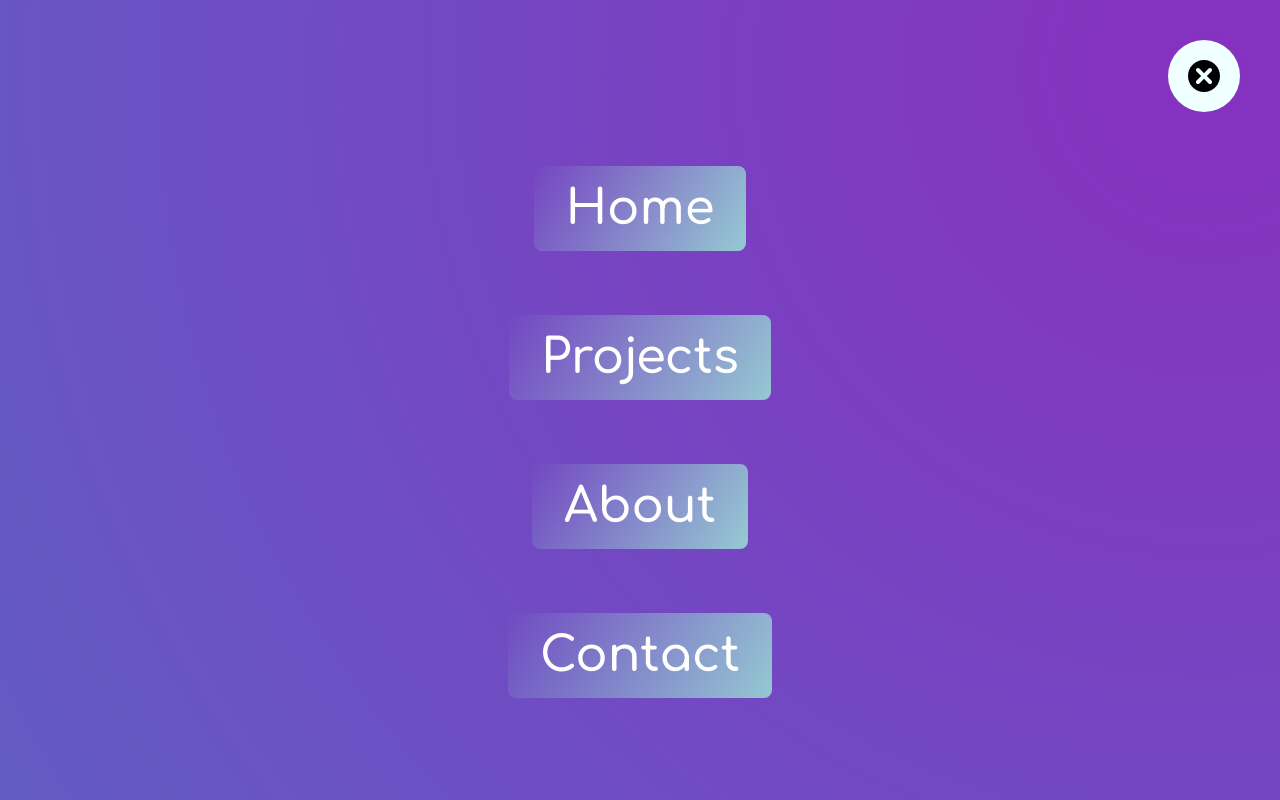
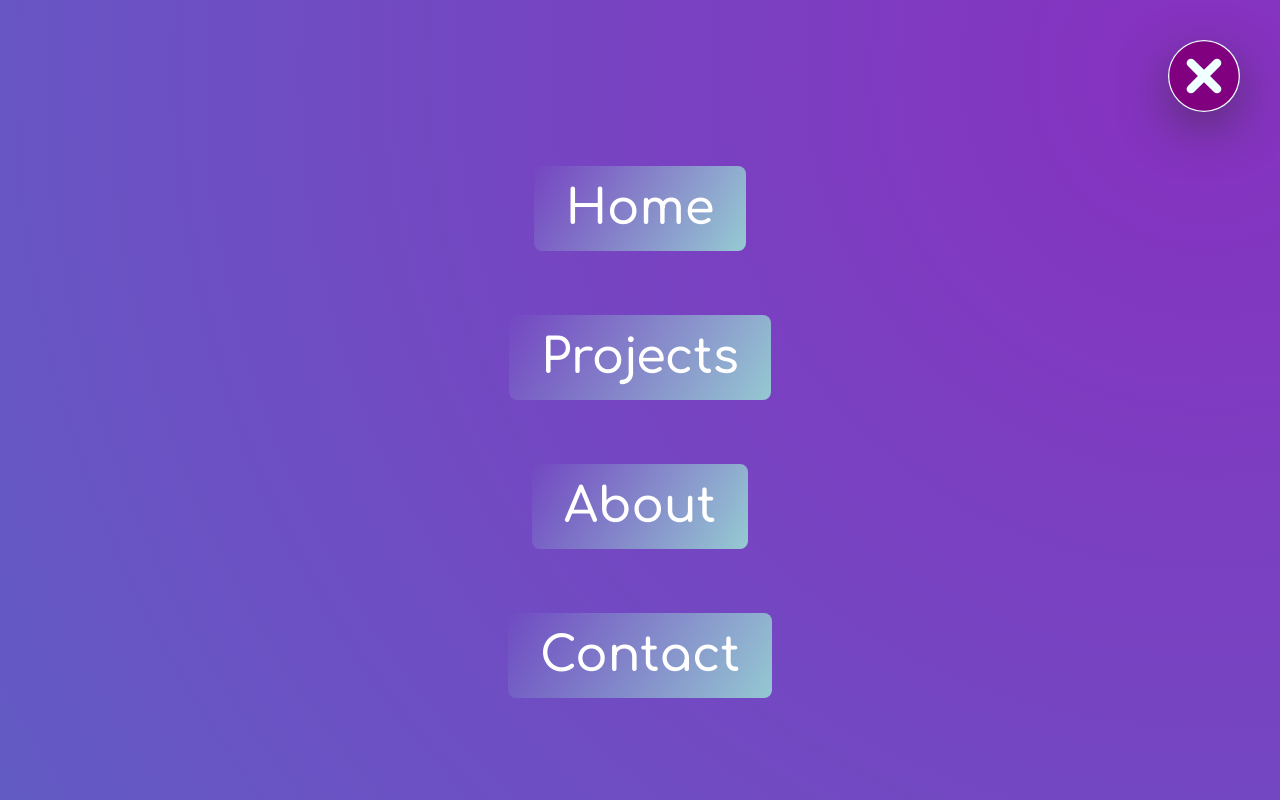
Before and after one commit to Julu1994/Mahamudur-Jewel, a React (Create React App) app in the folder my-portfolio/: page / in a window 1280 px wide. Both pictures are taken after a click on the icon 1204 px from the left and 76 px from the top of the page. Shown: the top 800 px of the page. Built offline with nearby package versions, Linux system fonts and the light colour scheme; a web font is replaced by a local one.

Commit message:
adding animation on navigation bar

```diff
--- a/my-portfolio/src/components/navbar.js
+++ b/my-portfolio/src/components/navbar.js
@@ -12,6 +12,10 @@ function Navbar() {
                 <div className="nav__icon">
                     {nabvarr ? (
                         <TiDelete
+                            style={{
+                                fontSize: "6.5rem",
+                                color: "purple",
+                            }}
                             className="nav__icon__sign"
                             onClick={showNavabr}
                         />
--- a/my-portfolio/src/components/navbar.scss
+++ b/my-portfolio/src/components/navbar.scss
@@ -3,6 +3,7 @@
     &__icon{
         font-size: 3rem;
         background-color: azure;
+        box-shadow: 0 1rem 3rem rgb(rgb(46, 41, 41), .5 );
         width: 4.5rem;
         height: 4.5rem;
         border-radius: 50%;
@@ -16,6 +17,7 @@
             left:50%;
             transform: translate(-50%, -50%);
             position: absolute;
+
         }
 
 
@@ -30,7 +32,10 @@
         top: 3rem;
         right: 3rem;
         z-index: 1;
-        transform: scale(120);
+        animation-fill-mode: forwards;
+        animation-name: N_Animate;
+        animation-duration: 1s;
+
 
 
     }
@@ -89,3 +94,20 @@
     }
 
 }
+
+@keyframes N_Animate {
+    0% {
+        transform: scale(0em);
+
+    }
+
+    20% {
+        transform: scale(30);
+
+    }
+
+    100% {
+        transform: scale(120);
+
+    }
+}
```
